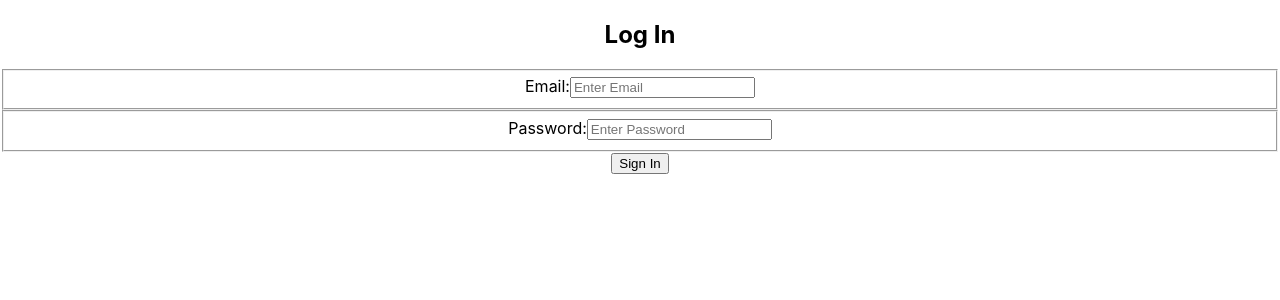
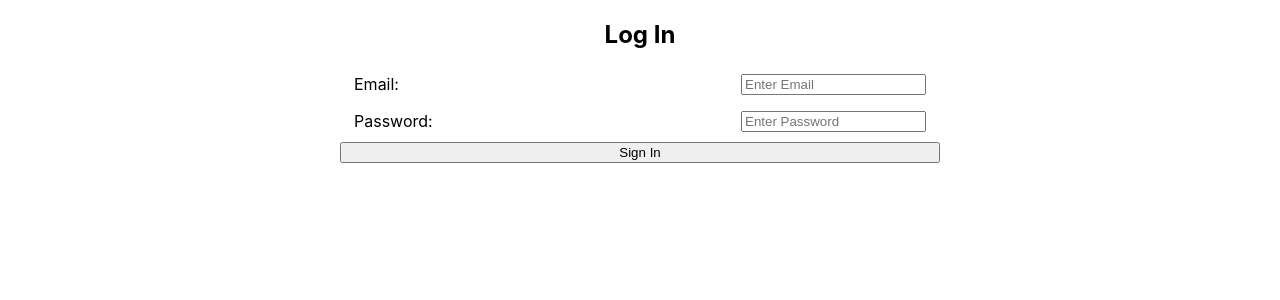
Before and after one commit to MattKeane/chat-react, a React (Create React App) app: page / in a window 1280 px wide. Shown: the top 300 px of the page. Built offline with nearby package versions, Linux system fonts and the light colour scheme.

Commit message:
updated form styling

```diff
--- a/src/App.css
+++ b/src/App.css
@@ -36,3 +36,16 @@
     transform: rotate(360deg);
   }
 }
+
+form {
+  margin: 0 auto;
+  max-width: 600px;
+  display: flex;
+  flex-direction: column;
+}
+
+fieldset {
+  border: 0;
+  display: flex;
+  justify-content:  space-between;
+}
--- a/src/components/LogIn.js
+++ b/src/components/LogIn.js
@@ -1,4 +1,5 @@
 import { useState } from 'react';
+import '../App.css';
 
 export default function LogIn(props) {
 	const [email, setEmail] = useState('');
```
